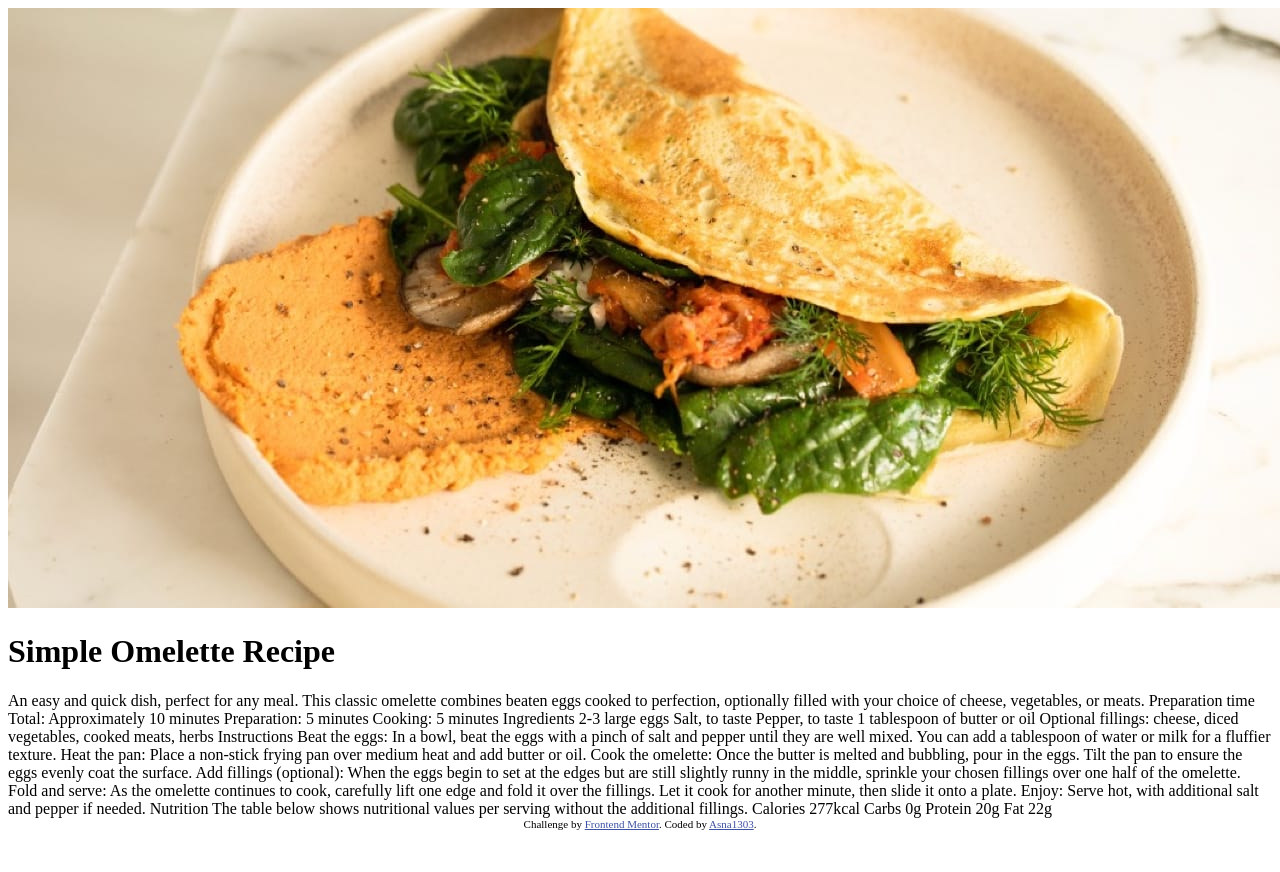
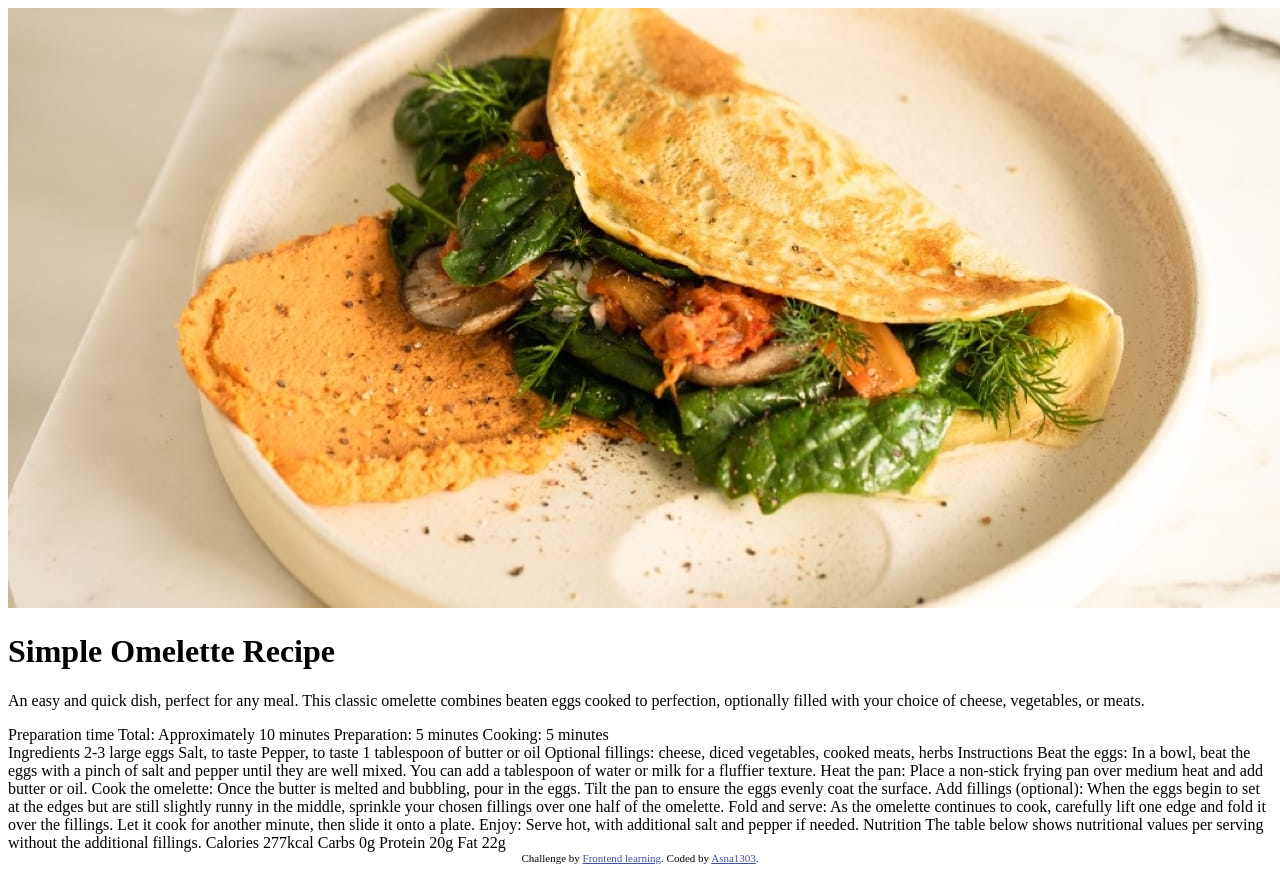
Before and after one commit to Asna1303/code-cuisine-recipe-page, a plain HTML site: page recipe-page-main/index.html in a window 1280 px wide. Shown: the top 872 px of the page. Before the commit the page ends 838 px from the top, so only its background shows below. Drawn offline with Linux system fonts and the light colour scheme.

Commit message:
article tag implemented

```diff
--- a/recipe-page-main/index.html
+++ b/recipe-page-main/index.html
@@ -2,13 +2,13 @@
 <html lang="en">
 <head>
   <meta charset="UTF-8">
-  <meta name="viewport" content="width=device-width, initial-scale=1.0"> <!-- displays site properly based on user's device -->
+  <meta name="viewport" content="width=device-width, initial-scale=1.0">
 
   <link rel="icon" type="image/png" sizes="32x32" href="./assets/images/favicon-32x32.png">
 
-  <title>Frontend Mentor | Recipe page</title>
+  <title> Recipe page</title>
 
-  <!-- Feel free to remove these styles or customise in your own stylesheet 👍 -->
+
   <style>
     .attribution { font-size: 11px; text-align: center; }
     .attribution a { color: hsl(228, 45%, 44%); }
@@ -18,16 +18,19 @@
 
   <div class="container">
     <img src="./assets/images/image-omelette.jpeg" alt=""/>
-   <h1> Simple Omelette Recipe</h1>
+  <div>
+    <h1> Simple Omelette Recipe</h1>
 
-  An easy and quick dish, perfect for any meal. This classic omelette combines beaten eggs cooked
-  to perfection, optionally filled with your choice of cheese, vegetables, or meats.
+    <p>An easy and quick dish, perfect for any meal. This classic omelette combines beaten eggs cooked
+    to perfection, optionally filled with your choice of cheese, vegetables, or meats.</p>
+  <article>
+    Preparation time
 
-  Preparation time
-
-  Total: Approximately 10 minutes
-  Preparation: 5 minutes
-  Cooking: 5 minutes
+    Total: Approximately 10 minutes
+    Preparation: 5 minutes
+    Cooking: 5 minutes
+  </article>
+  </div>
 
   Ingredients
 
@@ -73,7 +76,7 @@
   </div>
 
   <div class="attribution">
-    Challenge by <a href="https://github.com/Asna1303" target="_blank">Frontend Mentor</a>.
+    Challenge by <a href="https://github.com/Asna1303" target="_blank">Frontend learning</a>.
     Coded by <a href="#">Asna1303</a>.
   </div>
 </body>
```
